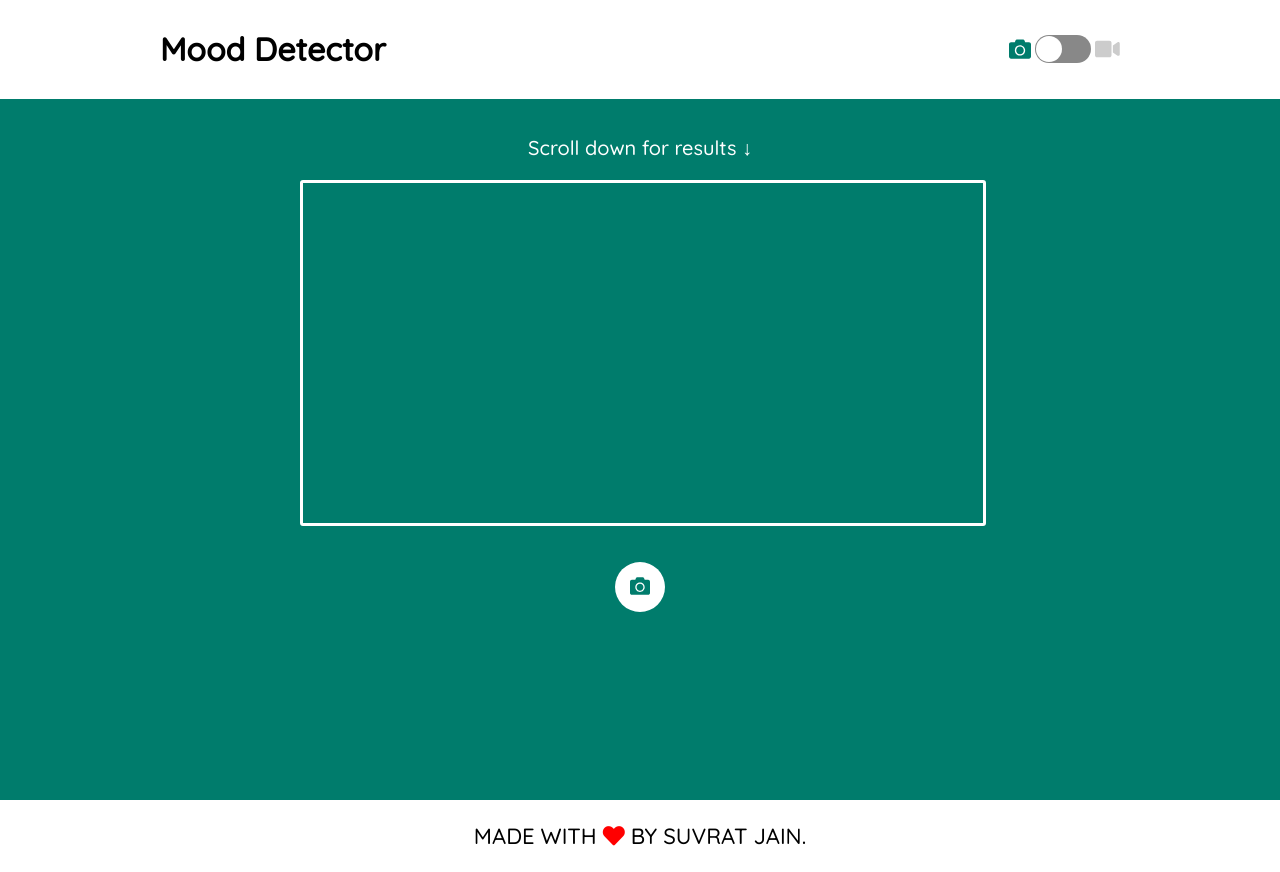
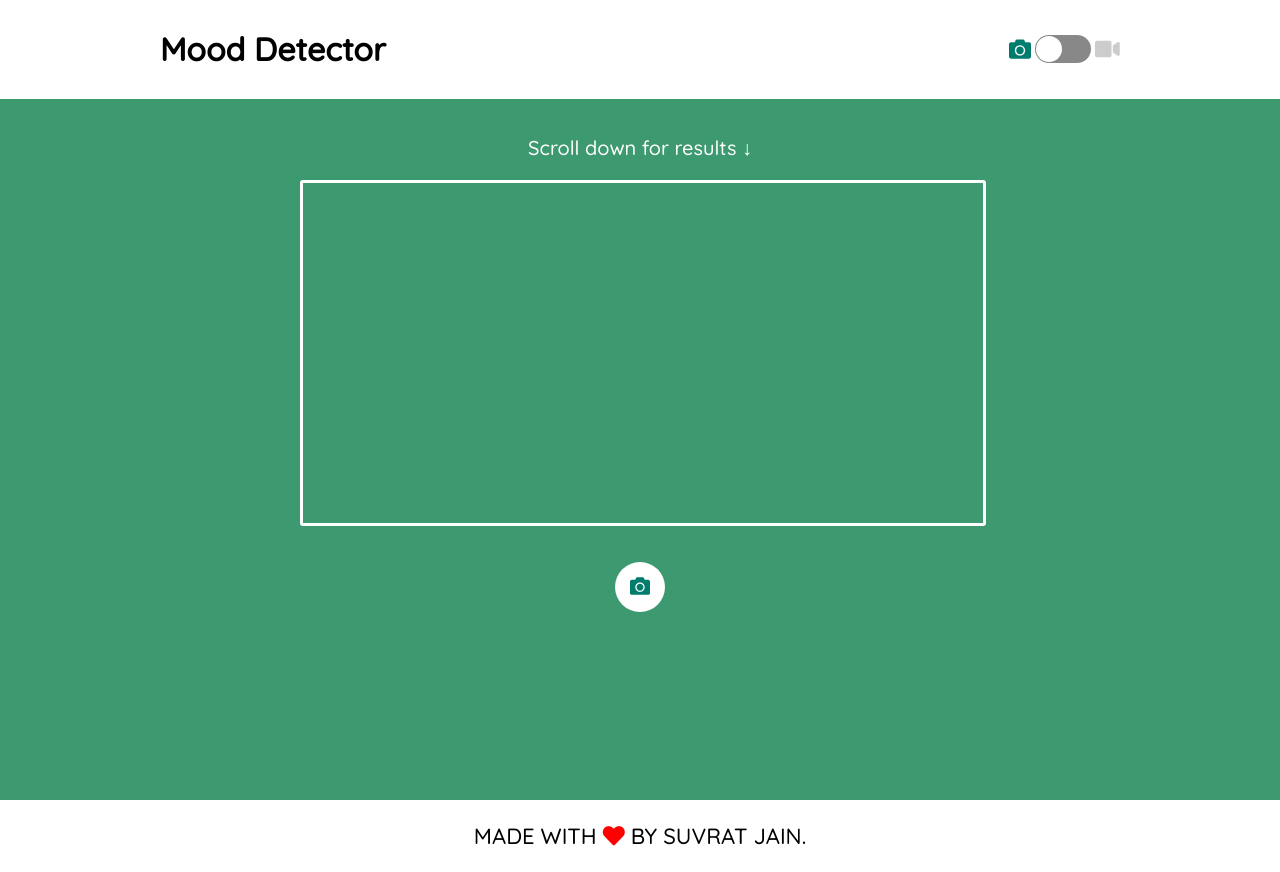
Before and after one commit to simplysuvi/face-emo, a React (Create React App) app: page / in a window 1280 px wide. Built offline with nearby package versions, Linux system fonts and the light colour scheme; no server answers; what face-api.js would draw is missing.

Commit message:
bg color

```diff
--- a/src/App.css
+++ b/src/App.css
@@ -1,5 +1,5 @@
 .App {
-  background-color: #007c6c;
+  background-color: #3D9970;
   min-height: 100vh;
 }
 
```
